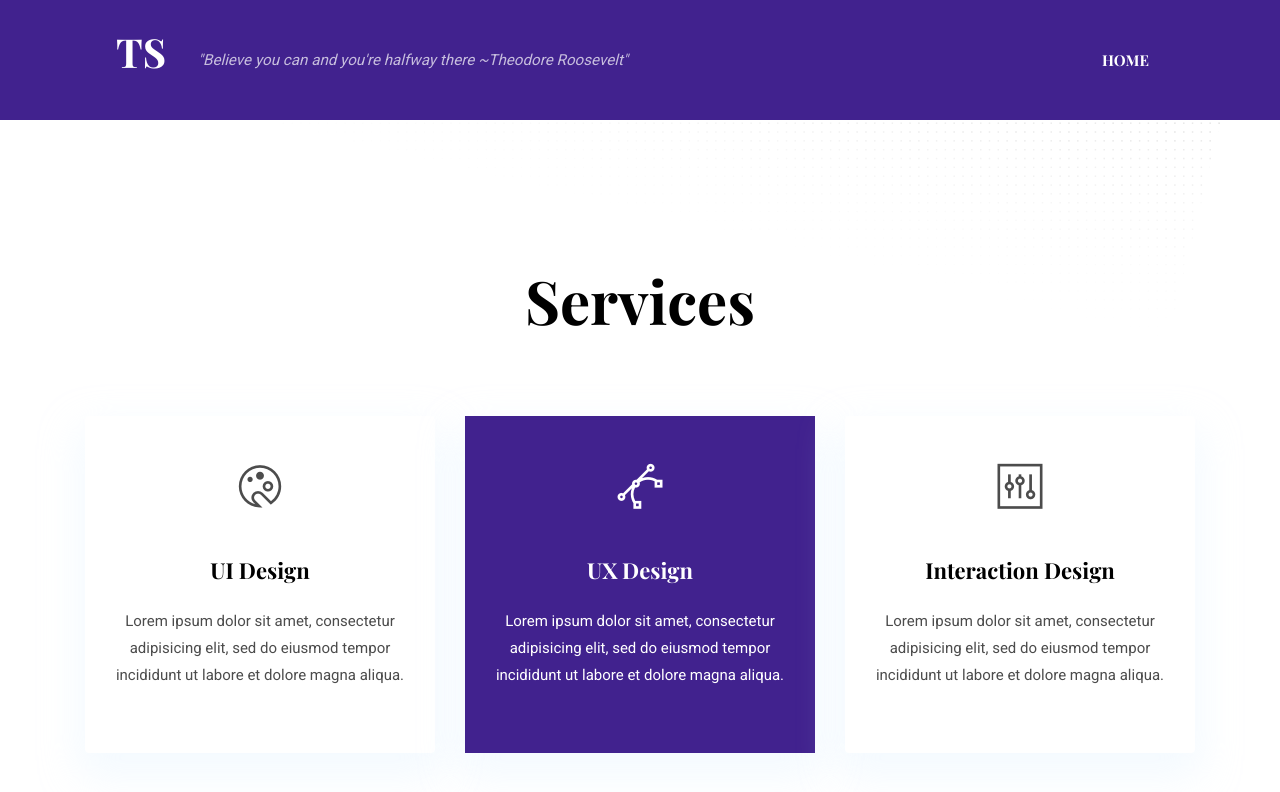
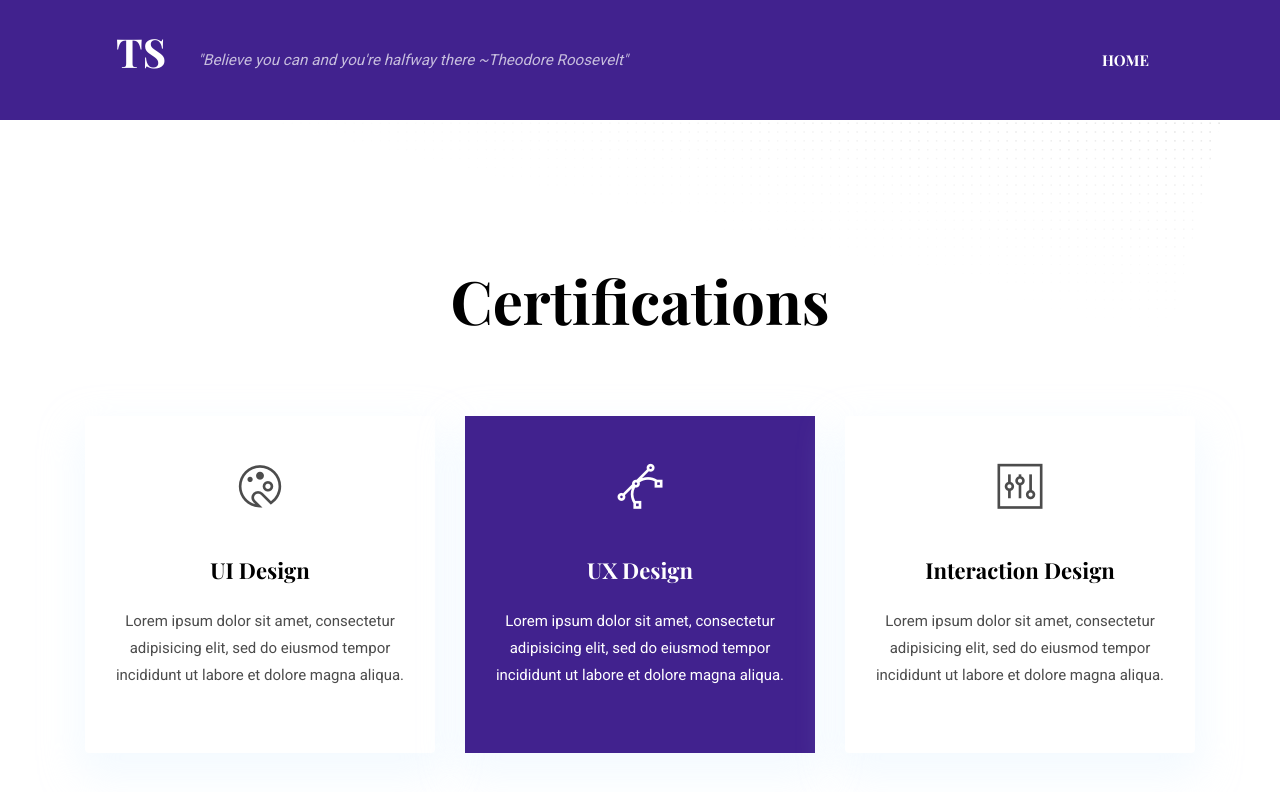
Before and after one commit to swid-tom/swid-tom.github.io, a Jekyll site: the page built from index.html, in a window 1280 px wide and 900 px high, scrolled down 2536 px. Shown: the top 792 px of the window. Built offline with Jekyll 4.4.1, drawn with Linux system fonts in a browser that asks for light colours.

Commit message:
Update settings.yml

```diff
--- a/_data/settings.yml
+++ b/_data/settings.yml
@@ -133,7 +133,7 @@ education:
 #-------------------------------
 # Services Section
 
-services-title: Services
+services-title: Certifications
 services:
   - {
       name: UI Design,
```
